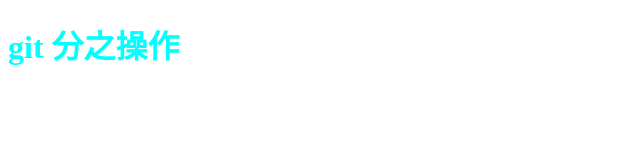
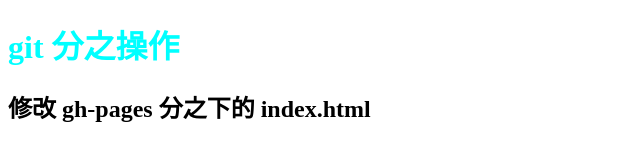
Before and after one commit to Ssunc11/test.demo, a plain HTML site: page index.html in a window 1280 px wide. Shown: the whole page, without its empty margins (0-640 px from the left). Drawn offline with Linux system fonts and the light colour scheme.

Commit message:
unpdate index.html

```diff
--- a/index.html
+++ b/index.html
@@ -13,5 +13,6 @@
   </head>
   <body>
     <h1>git 分之操作</h1>
+    <h2>修改 gh-pages 分之下的 index.html</h2>
   </body>
 </html>
```
